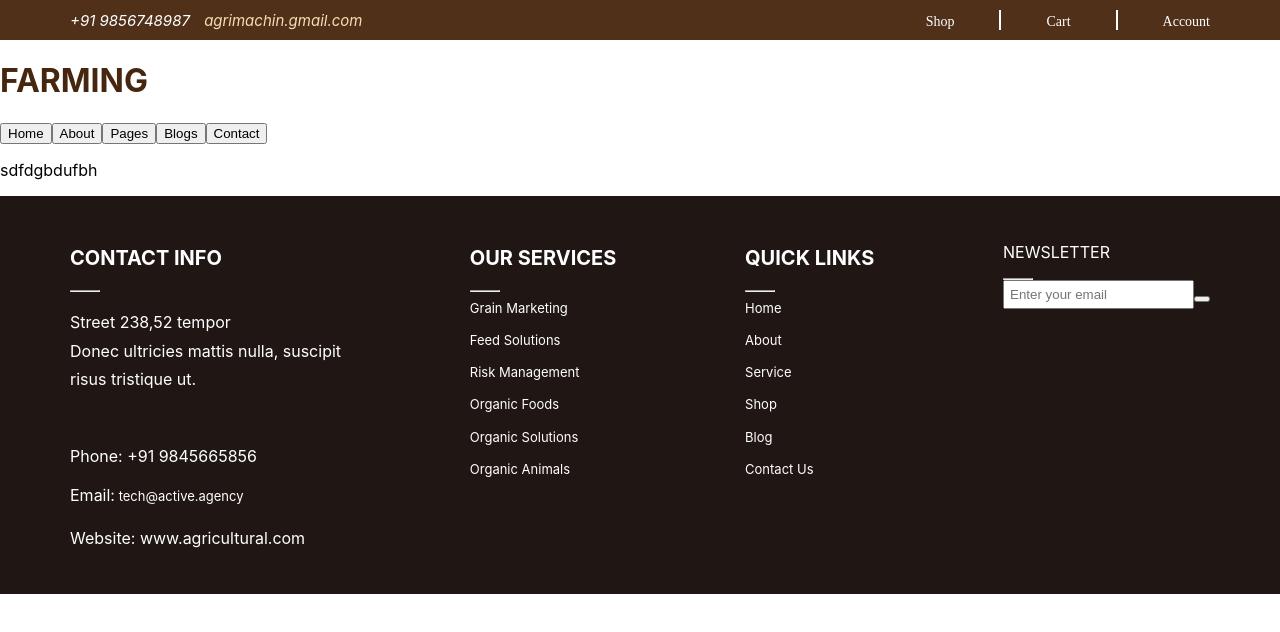
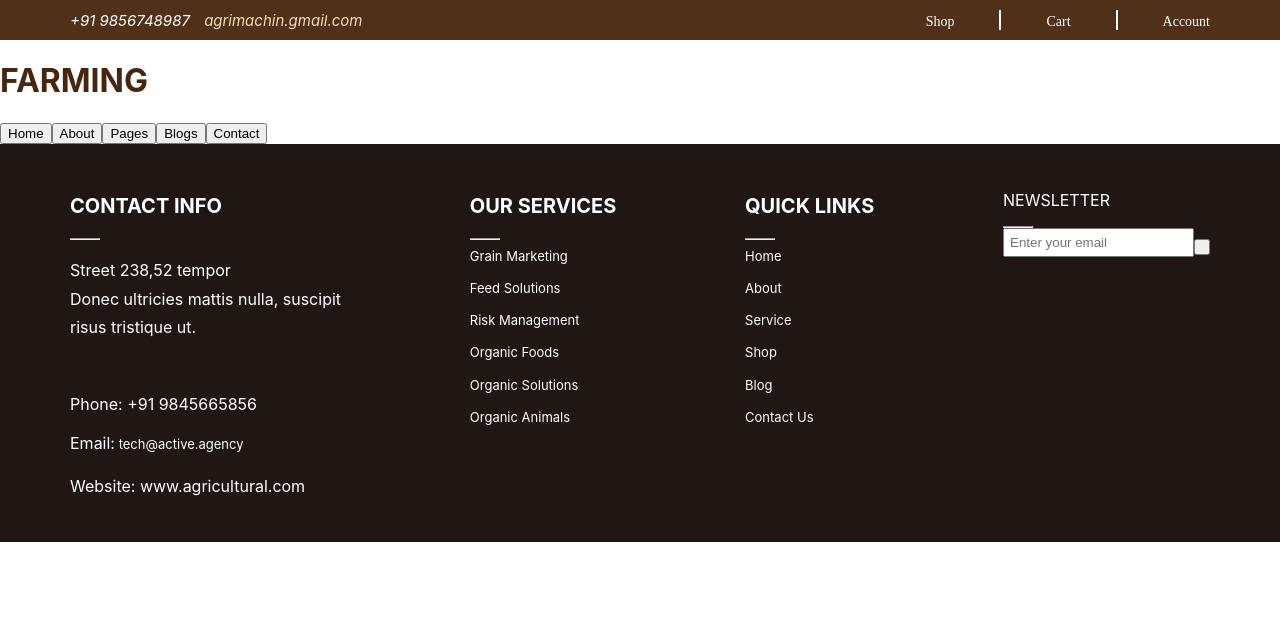
Before and after one commit to BharathLB/farming, a React (Create React App) app: page / in a window 1280 px wide. Shown: the top 632 px of the page. Built offline with nearby package versions, Linux system fonts and the light colour scheme.

Commit message:
component

```diff
--- a/src/Components/Home.js
+++ b/src/Components/Home.js
@@ -41,7 +41,6 @@ function demo(){
         </div>*/}
 
       {/* Footer */}
-        <p>sdfdgbdufbh</p>
       <div class="foot">
         <div style={{color:"white"}}>
             <p style={{color:"white",fontSize:"20px",fontWeight:"700"}}>CONTACT INFO</p>
@@ -76,7 +75,7 @@ function demo(){
             <hr class="hr"/>
             <div style={{paddingtop:"5px"}}>
                 <input type="text" placeholder="Enter your email" id="theTextInput" style={{padding:"5px"}}/>
-                <button value="Submit" style={{padding:"6px;"}}/>
+                <button value="Submit" placeholder="Submit" style={{padding:"6px"}}/>
             </div>
         </div>
     </div>
```
